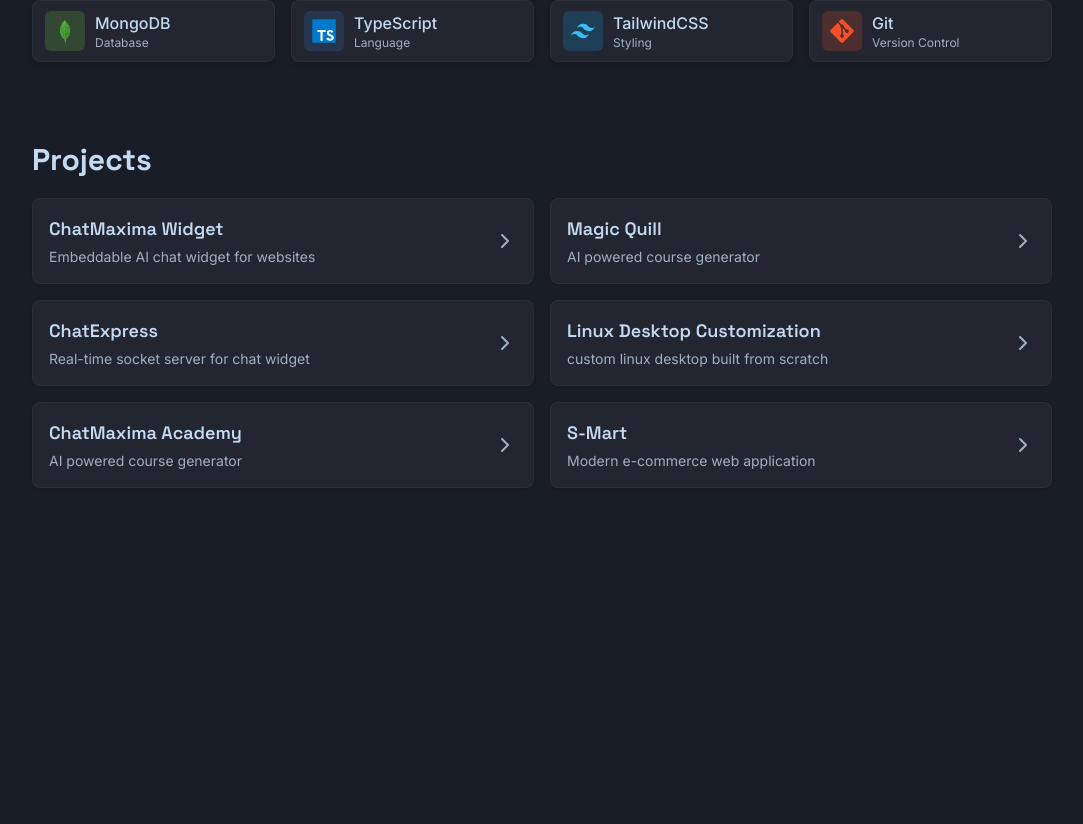
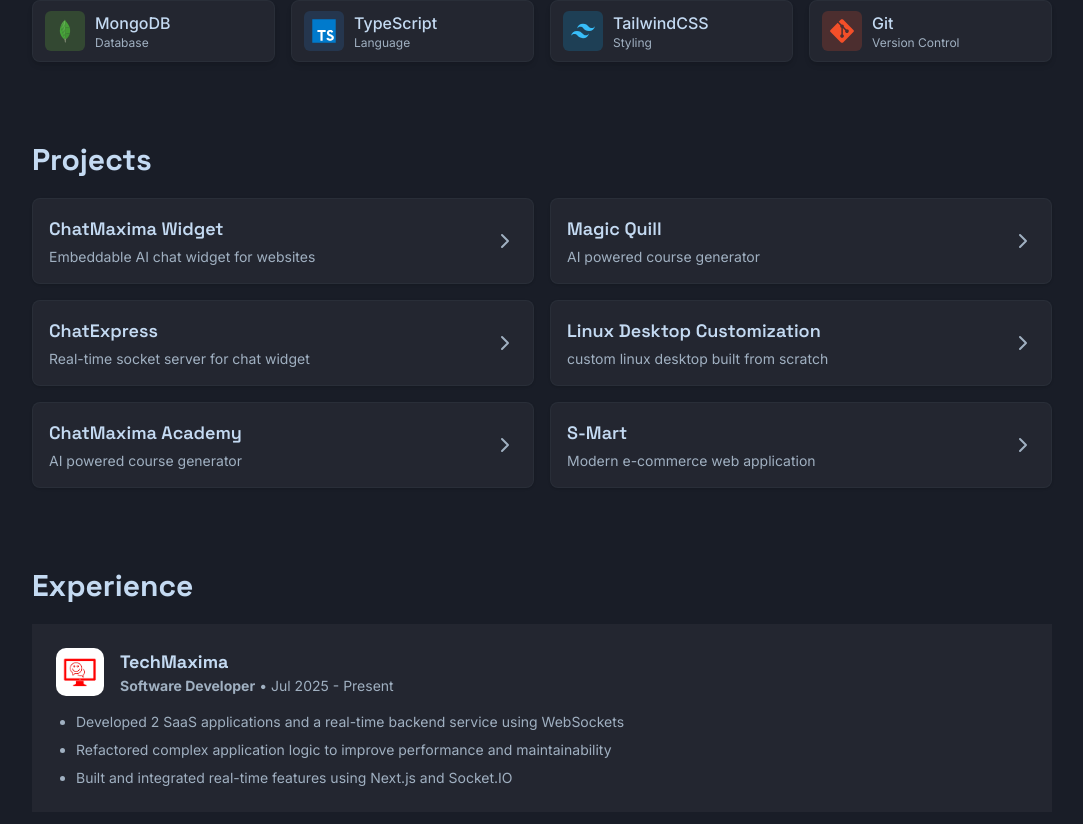
Before and after one commit to vignesh-g-05/portfolio, a React (Vite) app: page / in a window 1280 px wide. Shown: the part 1014-1838 px from the top of the page, without its empty margins (98-1181 px from the left). Before the commit the page ends 1582 px from the top, so only its background shows below. Built offline with nearby package versions, Linux system fonts and the light colour scheme.

Commit message:
feat: add experience section

```diff
--- a/src/App.tsx
+++ b/src/App.tsx
@@ -2,6 +2,7 @@
 import Header from "./features/header";
 import Skills from "./features/skills";
 import Projects from "./features/projects";
+import Experience from "./features/experience";
 
 export default function App() {
   return (
@@ -10,6 +11,7 @@
       <Hero />
       <Skills />
       <Projects />
+      <Experience />
     </main>
   );
 }
--- /dev/null
+++ b/src/features/experience/index.tsx
@@ -0,0 +1,45 @@
+const Experience = () => {
+  return (
+    <section className="space-y-5" aria-labelledby="experience-heading">
+      <h2
+        id="experience-heading"
+        className="font-heading text-2xl font-bold md:text-3xl"
+      >
+        Experience
+      </h2>
+      <article className="bg-card border-border/40 space-y-4 p-6">
+        <div className="flex items-center gap-4">
+          <img
+            src="/icons/companies/techmaxima.png"
+            className="size-10 rounded-lg md:size-12"
+            alt="TechMaxima company logo"
+          />
+
+          <div>
+            <h3 className="font-heading text-lg font-bold">TechMaxima</h3>
+            <p className="text-muted-foreground flex flex-wrap gap-1 text-sm">
+              <b>Software Developer</b> <span>•</span>
+              <span>Jul 2025 - Present</span>
+            </p>
+          </div>
+        </div>
+
+        <ul className="text-muted-foreground list-disc space-y-2 pl-5 text-sm">
+          <li>
+            Developed 2 SaaS applications and a real-time backend service using
+            WebSockets
+          </li>
+          <li>
+            Refactored complex application logic to improve performance and
+            maintainability
+          </li>
+          <li>
+            Built and integrated real-time features using Next.js and Socket.IO
+          </li>
+        </ul>
+      </article>
+    </section>
+  );
+};
+
+export default Experience;
--- a/src/features/skills/index.tsx
+++ b/src/features/skills/index.tsx
@@ -52,8 +52,13 @@
 
 const Skills = () => {
   return (
-    <section className="space-y-5">
-      <h2 className="font-heading text-2xl font-bold md:text-3xl">Skills</h2>
+    <section className="space-y-5" aria-labelledby="skills-heading">
+      <h2
+        id="skills-heading"
+        className="font-heading text-2xl font-bold md:text-3xl"
+      >
+        Skills
+      </h2>
       <div className="grid grid-cols-2 gap-4 sm:grid-cols-4">
         {Object.values(techStacks).map((skill) => (
           <SkillCard
```
Also changed, not shown: public/icons/companies/techmaxima.png.
